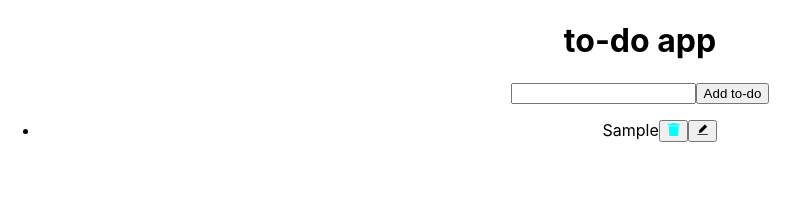
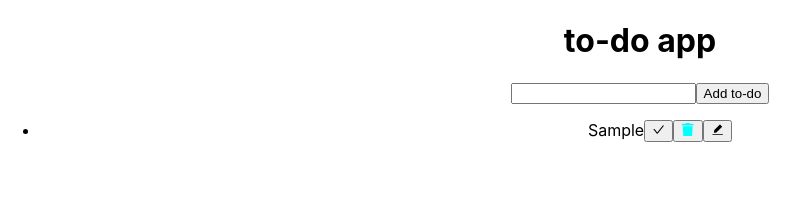
Before and after one commit to mariamisa/refactor, a React (Create React App) app in the folder israa-react-todo/: page / in a window 1280 px wide. Both pictures are taken after typing "Sample" into the empty fields and a click on the button "Add to-do". Shown: the top 210 px of the page, without its empty margins (0-809 px from the left). Built offline with nearby package versions, Linux system fonts and the light colour scheme.

Commit message:
make the is completed button for each todo Relates #12

```diff
--- a/israa-react-todo/src/App.css
+++ b/israa-react-todo/src/App.css
@@ -39,3 +39,7 @@
 .trash{
  color: aqua;
 }
+
+.completed{
+  text-decoration: line-through;
+}
--- a/israa-react-todo/src/components/Todo.js
+++ b/israa-react-todo/src/components/Todo.js
@@ -2,16 +2,29 @@ import React from 'react';
 
 import {FaTrash} from 'react-icons/fa'
 import {AiFillEdit} from 'react-icons/ai'
+import {AiOutlineCheck} from 'react-icons/ai'
 export const Todo=({text,todo,todos,setTodos})=>{
 const deleteHandler =()=>{
     setTodos(todos.filter((element)=>{ return element.id !== todo.id}))
 }
 
+const completeHandler =()=>{
+setTodos(todos.map((element)=>{
+    if(element.id === todo.id){
+        return{
+            ...element,
+            completed : !element.completed
+        }
+    }
+    return element;
+}))
+}
+
     return (
         <div className="todo__div">
 
-            <li className="todo__item" >{text}
-
+            <li className={`todo__item ${todo.completed?"completed":""}`} >{text}
+            <button className="complete" onClick={completeHandler}><AiOutlineCheck/></button>
                 <button className="fas fa-trash-alt" onClick={deleteHandler}><FaTrash className="trash"/></button>
                 <button className="fas fa-edit-alt"><AiFillEdit/></button>
                 </li>
--- a/israa-react-todo/src/components/TodoForm.js
+++ b/israa-react-todo/src/components/TodoForm.js
@@ -7,6 +7,7 @@ export const TodoForm =({inputValue,setInputValue,todos,setTodos})=>{
         e.preventDefault();
          setTodos(todos = [...todos,{
             text:inputValue,
+            completed :false,
             id:Math.random()*1000
         }])
         console.log(todos)
```
Also changed, not shown: 1 other file (tests, documents, lock files or other folders).
